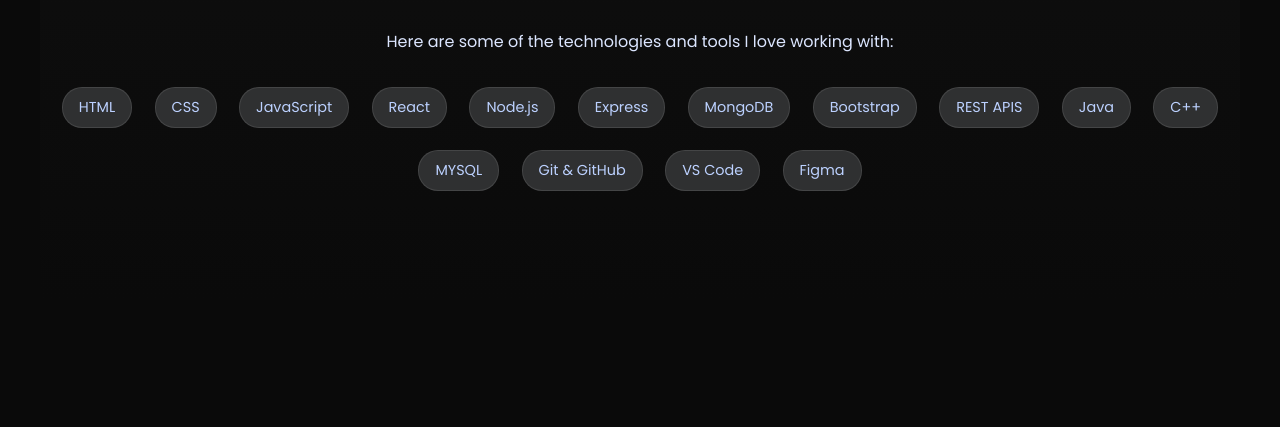
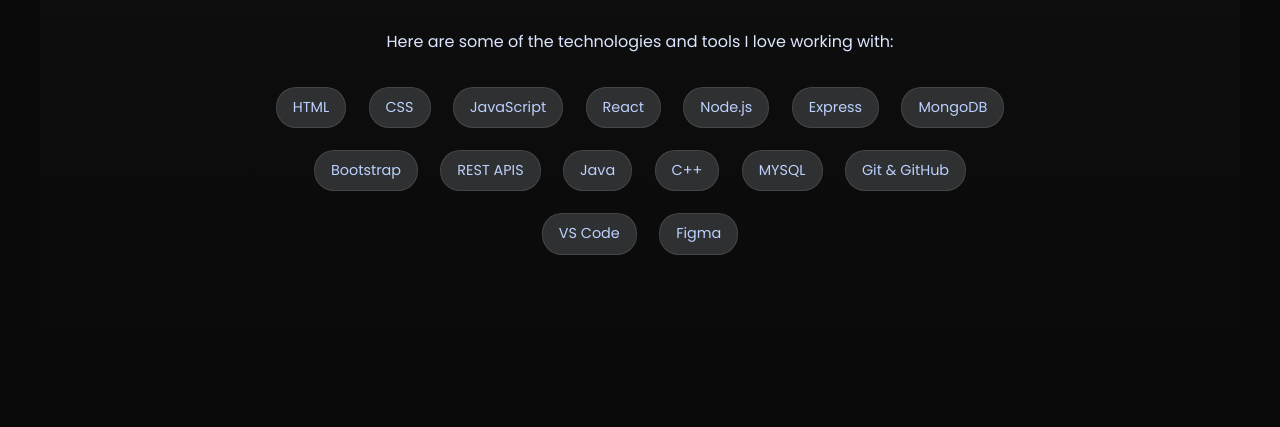
Before and after one commit to Duaalimemon/MyPortfolio, a plain HTML site: page index.html in a window 1280 px wide. Shown: the part 1517-1944 px from the top of the page. Drawn offline with Linux system fonts and the light colour scheme; placeholder pictures from the web are drawn by us.

Commit message:
Update styles.css

```diff
--- a/styles.css
+++ b/styles.css
@@ -345,6 +345,8 @@ section {
 /* Grid for badges */
 .skills-grid {
   display: flex;
+  width:65%;
+  margin:0 auto;
   flex-wrap: wrap;
   justify-content: center;
   gap: 1.4rem;
```
